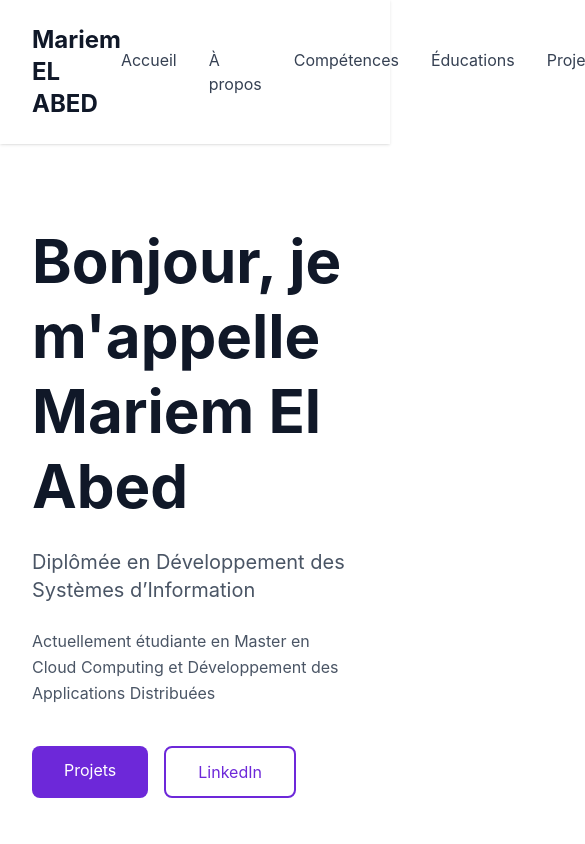
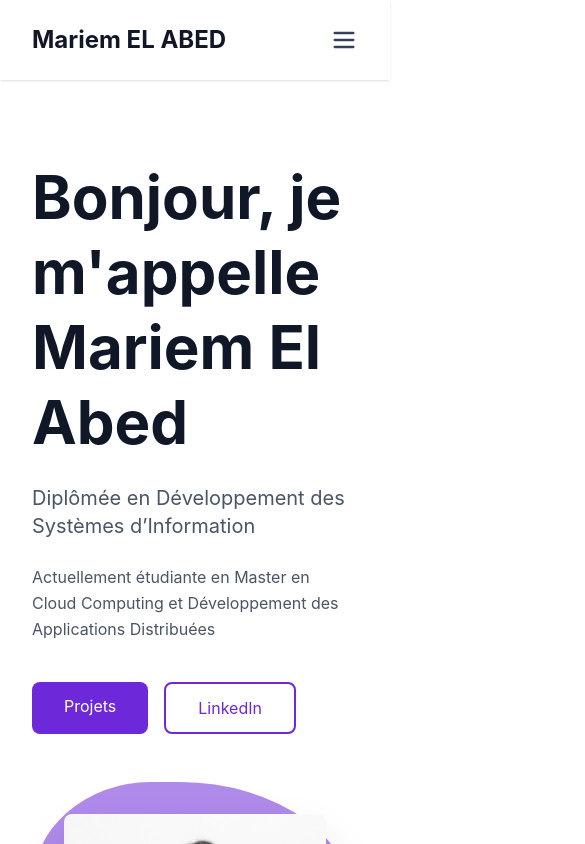
Before and after one commit to mariemabed/mon-portfolio, a React (Vite) app: page / in a window 390 px wide. Shown: the top 844 px of the page, 585 px wide, since content can reach past the window. Built offline with nearby package versions, Linux system fonts and the light colour scheme.

Commit message:
responsive

```diff
--- a/src/app/components/Navigation.tsx
+++ b/src/app/components/Navigation.tsx
@@ -1,28 +1,78 @@
-import { Download } from 'lucide-react';
+import { Download, Menu, X } from 'lucide-react';
+import { useState } from 'react';
 
 export default function Navigation() {
+  const [isOpen, setIsOpen] = useState(false);
+
+  const links = [
+    { href: "#accueil", label: "Accueil" },
+    { href: "#about", label: "À propos" },
+    { href: "#competences", label: "Compétences" },
+    { href: "#education", label: "Éducation" },
+    { href: "#projects", label: "Projets" },
+    { href: "#contact", label: "Contact" },
+  ];
+
   return (
     <nav className="w-full px-8 lg:px-20 py-6 flex items-center justify-between bg-white sticky top-0 z-50 shadow-sm">
+
+      {/* Logo */}
       <div className="text-2xl font-bold text-gray-900">Mariem EL ABED</div>
-      <div className="flex items-center gap-8">
+
+      {/* Desktop Menu */}
+      <div className="hidden lg:flex items-center gap-8">
         <div className="flex gap-8">
-          <a href="#accueil" className="text-gray-700 hover:text-[#6D28D9] transition-colors">Accueil</a>
-          <a href="#about" className="text-gray-700 hover:text-[#6D28D9] transition-colors">À propos</a>
-          <a href="#competences" className="text-gray-700 hover:text-[#6D28D9] transition-colors">Compétences</a>
-          <a href="#education" className="text-gray-700 hover:text-[#6D28D9] transition-colors">Éducations</a>
-          <a href="#projects" className="text-gray-700 hover:text-[#6D28D9] transition-colors">Projets</a>
-          <a href="#contact" className="text-gray-700 hover:text-[#6D28D9] transition-colors">Contact</a>
+          {links.map((link) => (
+            <a
+              key={link.href}
+              href={link.href}
+              className="text-gray-700 hover:text-[#6D28D9] transition-colors"
+            >
+              {link.label}
+            </a>
+          ))}
         </div>
         <a
           href="/images/CV.pdf"
           download="Mariem_Abed_CV.pdf"
-          type="application/pdf"
           className="flex items-center gap-2 px-6 py-2 bg-[#6D28D9] text-white rounded-lg hover:bg-[#5B21B6] transition-colors font-medium ml-4"
         >
           <Download size={18} />
           Télécharger CV
         </a>
       </div>
+
+      {/* Hamburger Button */}
+      <button
+        className="lg:hidden text-gray-700 hover:text-[#6D28D9] transition-colors"
+        onClick={() => setIsOpen(!isOpen)}
+      >
+        {isOpen ? <X size={28} /> : <Menu size={28} />}
+      </button>
+
+      {/* Mobile Menu */}
+      {isOpen && (
+        <div className="absolute top-full left-0 w-full bg-white shadow-lg border-t border-gray-100 flex flex-col px-8 py-6 gap-4 lg:hidden">
+          {links.map((link) => (
+            <a
+              key={link.href}
+              href={link.href}
+              className="text-gray-700 hover:text-[#6D28D9] transition-colors text-lg"
+              onClick={() => setIsOpen(false)}
+            >
+              {link.label}
+            </a>
+          ))}
+          <a
+            href="/images/CV.pdf"
+            download="Mariem_Abed_CV.pdf"
+            className="flex items-center gap-2 px-6 py-3 bg-[#6D28D9] text-white rounded-lg hover:bg-[#5B21B6] transition-colors font-medium w-fit mt-2"
+          >
+            <Download size={18} />
+            Télécharger CV
+          </a>
+        </div>
+      )}
     </nav>
   );
 }
```
